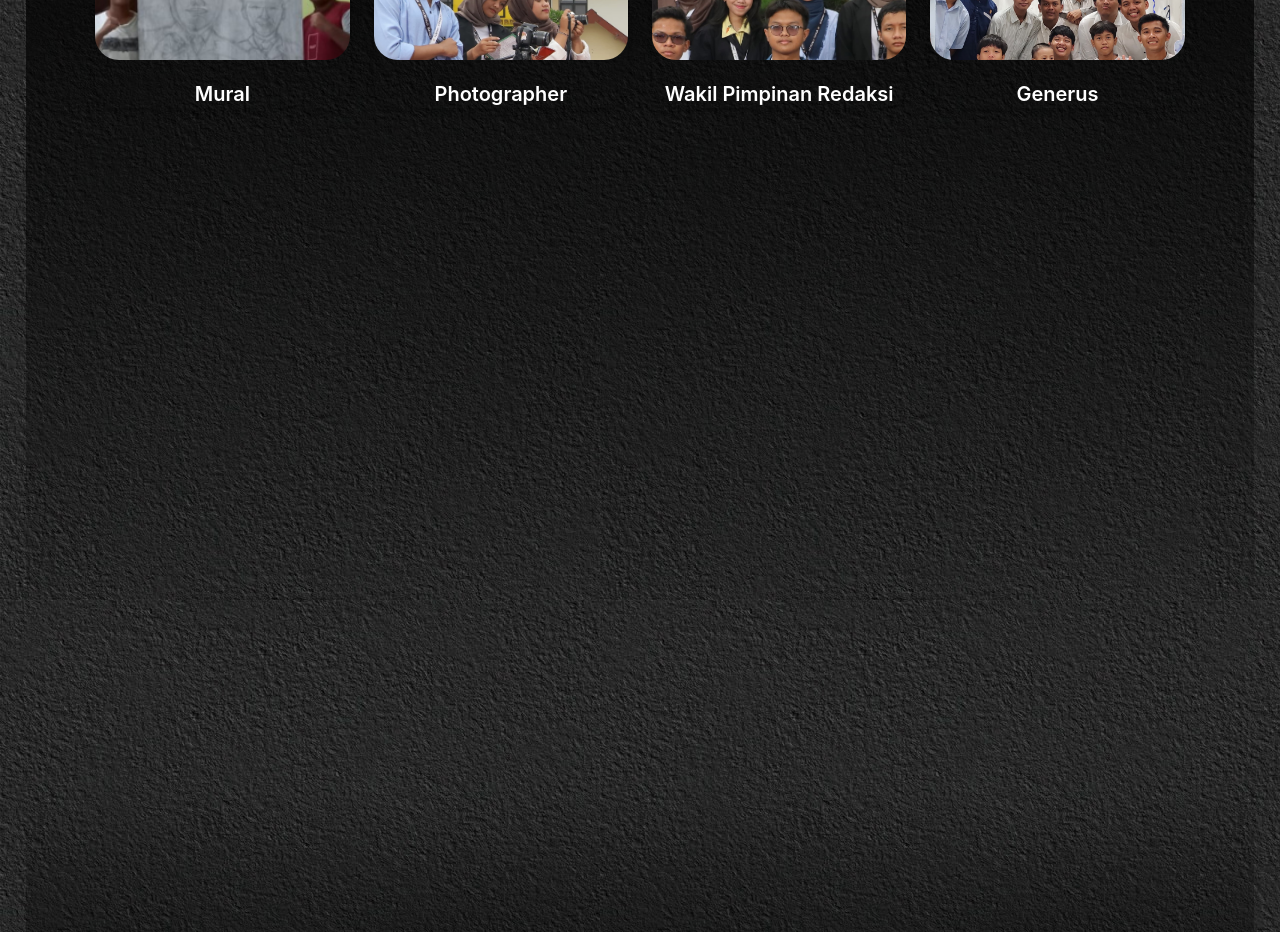
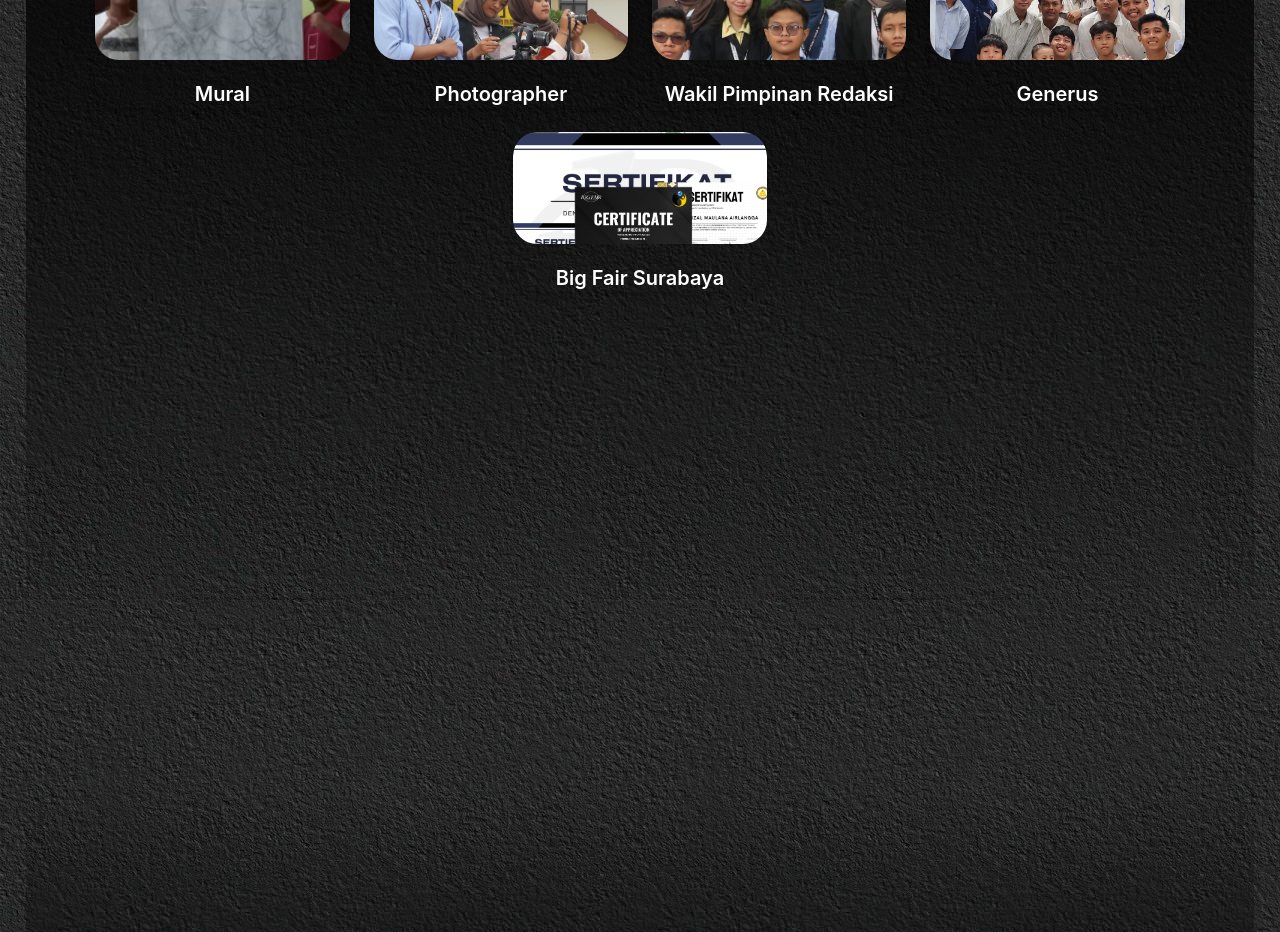
Before and after one commit to a-rizalmaulanaairlangga-i-456/Website-Pribadi, a React (Create React App) app: page /about-me in a window 1280 px wide. Shown: the part 1200-2132 px from the top of the page. Built offline with nearby package versions, Linux system fonts and the light colour scheme.

Commit message:
Update components

```diff
--- a/src/components/achievNonAcademicSec.jsx
+++ b/src/components/achievNonAcademicSec.jsx
@@ -28,6 +28,12 @@ const achievements = [
     image: "generus.jpg",
     link: "https://penssby-my.sharepoint.com/:b:/g/personal/3124600033_msoffice_pens_ac_id/ERW0JpDVZZ5OjUBrX6RbNFcBYenH_3FgtWtR-DKPZZCS9g?e=fvux8W",
   },
+  {
+    id: 5,
+    title: "Big Fair Surabaya",
+    image: "bigFair.png",
+    link: "https://penssby-my.sharepoint.com/:f:/g/personal/3124600033_msoffice_pens_ac_id/EoxuFbRUDo1Olav7oN9f47sBMoYf3B4Z3x0SvMuMayHZag?e=TxUgCd",
+  }
 ];
 
 // Component for displaying non-academic achievements
```
Also changed, not shown: public/bigFair.png (added).
